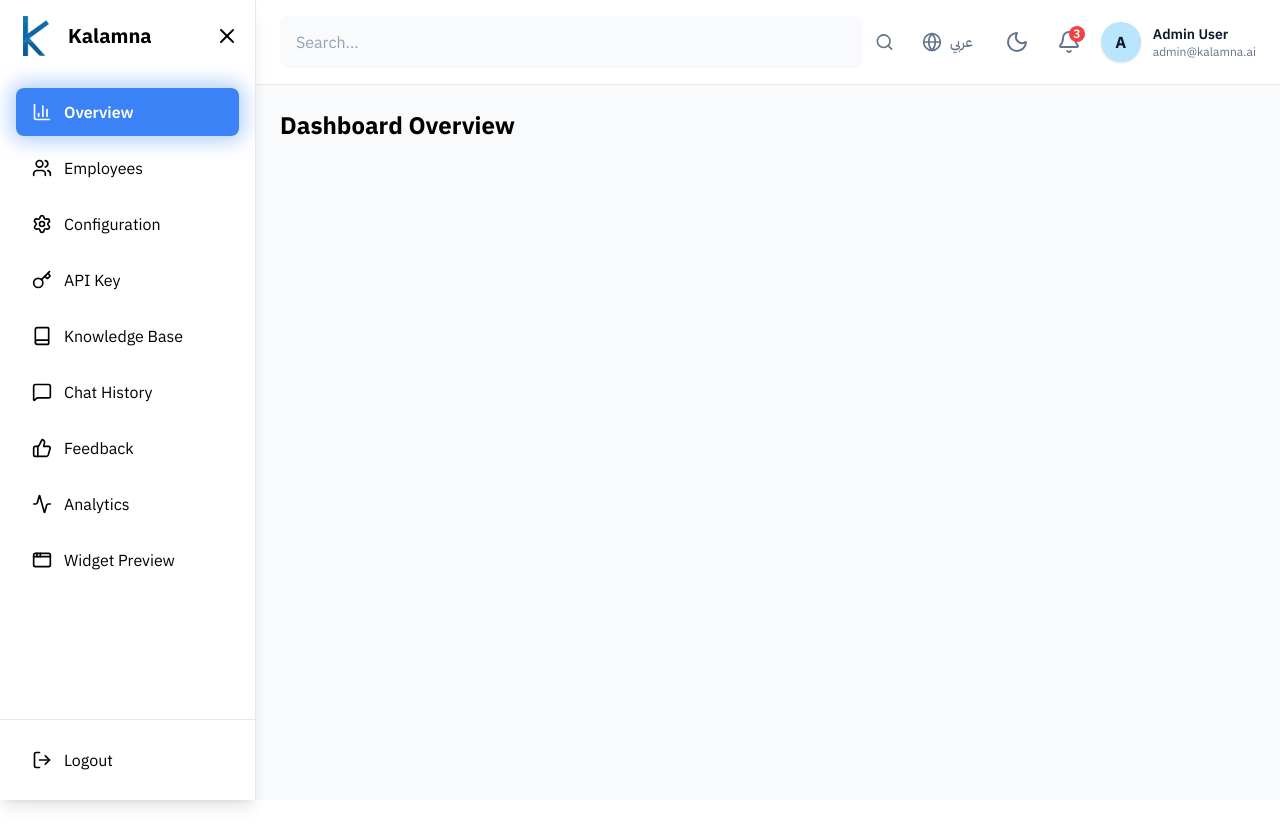
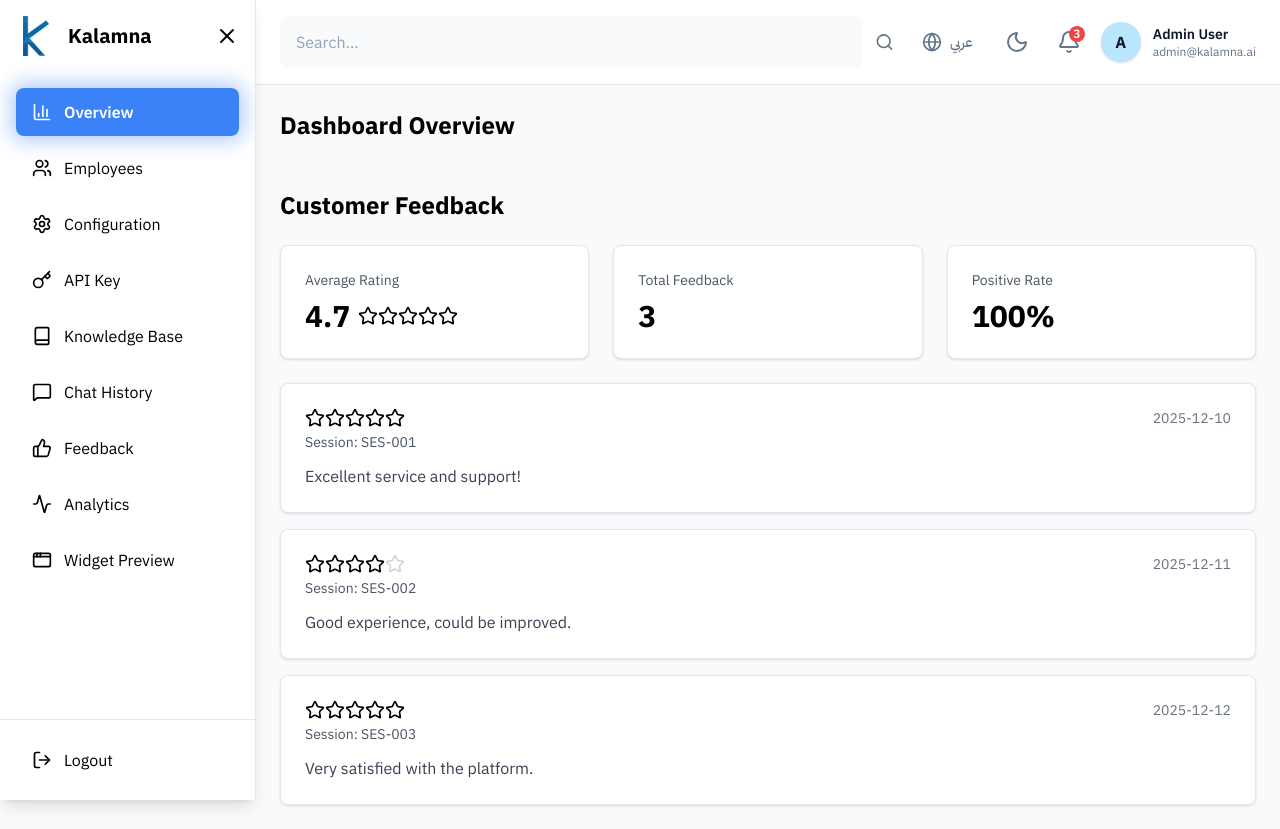
Before and after one commit to Kalamna/Kalamna-Dashboard, a React (Vite) app: page /dashboard in a window 1280 px wide. Before the commit the page ends 800 px from the top, so only its background shows below. Built offline with nearby package versions, Linux system fonts and the light colour scheme.

Commit message:
add feedback page

```diff
--- a/src/App.tsx
+++ b/src/App.tsx
@@ -4,7 +4,7 @@ import { DashboardPage } from "./pages/dashboard/DashboardPage";
 import EmployeesPage from "./pages/employees/EmployeesPage";
 import { KnowledgeBasePage } from "./pages/knowledge-base/KnowledgeBasePage";
 import { ChatHistoryPage } from "./pages/chat-history/ChatHistoryPage";
-import { FeedbackPage } from "./pages/feedback/FeedbackPage";
+import FeedbackPage from "./pages/feedback/FeedbackPage";
 import { AnalyticsPage } from "./pages/analytics/AnalyticsPage";
 import { WidgetPage } from "./pages/widget/WidgetPage";
 import { SettingsPage } from "./pages/settings/SettingsPage";
--- a/src/pages/dashboard/DashboardPage.tsx
+++ b/src/pages/dashboard/DashboardPage.tsx
@@ -1,5 +1,153 @@
+import React, { useState } from "react";
+import { Star } from "lucide-react";
+import { useTranslation } from "react-i18next";
 import { OverviewSection } from "../../components/overview/OverviewSection";
 
+interface Feedback {
+  id: number;
+  sessionId: string;
+  rating: number;
+  comment: string;
+  date: string;
+}
+
 export const DashboardPage = () => {
-  return <OverviewSection />;
+  const { t } = useTranslation();
+  const [feedbacks] = useState<Feedback[]>([
+    {
+      id: 1,
+      sessionId: "SES-001",
+      rating: 5,
+      comment: "Excellent service and support!",
+      date: "2025-12-10",
+    },
+    {
+      id: 2,
+      sessionId: "SES-002",
+      rating: 4,
+      comment: "Good experience, could be improved.",
+      date: "2025-12-11",
+    },
+    {
+      id: 3,
+      sessionId: "SES-003",
+      rating: 5,
+      comment: "Very satisfied with the platform.",
+      date: "2025-12-12",
+    },
+  ]);
+
+  const averageRating =
+    feedbacks.reduce((acc, f) => acc + f.rating, 0) / feedbacks.length || 0;
+
+  const positiveRate =
+    (feedbacks.filter((f) => f.rating >= 4).length / feedbacks.length) * 100 ||
+    0;
+
+  return (
+    <div className="space-y-12">
+      {/* Overview Section */}
+      <OverviewSection />
+
+      {/* Feedback Section */}
+      <div className="space-y-6">
+        <h2 className="text-2xl font-bold text-text-color-specific dark:text-white">
+          {t("customerFeedback", "Customer Feedback")}
+        </h2>
+
+        {/* Stats Cards */}
+        <div className="grid grid-cols-1 md:grid-cols-3 gap-6">
+          <StatCard
+            title={t("averageRating", "Average Rating")}
+            value={averageRating.toFixed(1)}
+          >
+            <StarRating rating={Math.round(averageRating)} />
+          </StatCard>
+
+          <StatCard
+            title={t("totalFeedback", "Total Feedback")}
+            value={feedbacks.length}
+          />
+
+          <StatCard
+            title={t("positiveRate", "Positive Rate")}
+            value={`${positiveRate.toFixed(0)}%`}
+          />
+        </div>
+
+        {/* Feedback List */}
+        <div className="space-y-4">
+          {feedbacks.map((feedback) => (
+            <div
+              key={feedback.id}
+              className="bg-white dark:bg-gray-800 p-6 rounded-lg shadow-sm border border-gray-200 dark:border-gray-700"
+            >
+              {/* Header */}
+              <div className="flex justify-between items-start mb-3">
+                <div>
+                  <StarRating rating={feedback.rating} />
+                  <p className="text-sm text-gray-600 dark:text-secondary mt-1">
+                    Session: {feedback.sessionId}
+                  </p>
+                </div>
+                <span className="text-sm text-gray-500 dark:text-secondary">
+                  {feedback.date}
+                </span>
+              </div>
+
+              {/* Comment */}
+              <p className="text-gray-700 dark:text-secondary">
+                {feedback.comment}
+              </p>
+            </div>
+          ))}
+        </div>
+      </div>
+    </div>
+  );
 };
+
+/* ========================
+   Reusable Components
+======================== */
+
+function StatCard({
+  title,
+  value,
+  children,
+}: {
+  title: string;
+  value: string | number;
+  children?: React.ReactNode;
+}) {
+  return (
+    <div className="bg-white dark:bg-gray-800 p-6 rounded-lg shadow-sm border border-gray-200 dark:border-gray-700">
+      <p className="text-sm text-gray-600 dark:text-secondary mb-2">
+        {title}
+      </p>
+      <div className="flex items-center gap-2">
+        <p className="text-3xl font-bold text-text-color-specific dark:text-white">
+          {value}
+        </p>
+        {children}
+      </div>
+    </div>
+  );
+}
+
+function StarRating({ rating }: { rating: number }) {
+  return (
+    <div className="flex">
+      {[...Array(5)].map((_, i) => (
+        <Star
+          key={i}
+          className={`w-5 h-5 ${
+            i < rating
+              ? "text-warning fill-warning"
+              : "text-gray-300 dark:text-gray-600"
+          }`}
+        />
+      ))}
+    </div>
+  );
+}
--- a/src/pages/feedback/FeedbackPage.tsx
+++ b/src/pages/feedback/FeedbackPage.tsx
@@ -1,5 +1,153 @@
-import { FeedbackSection } from "../../components/feedback/FeedbackSection";
+import React, { useState } from "react";
+import { Star } from "lucide-react";
+import { useTranslation } from "react-i18next";
 
-export const FeedbackPage = () => {
-  return <FeedbackSection />;
-};
+interface Feedback {
+  id: number;
+  sessionId: string;
+  rating: number;
+  comment: string;
+  date: string;
+}
+
+interface FeedbackPageProps {
+  feedbacks?: Feedback[];
+}
+
+export default function FeedbackPage({ feedbacks: initialFeedbacks }: FeedbackPageProps) {
+  const { t } = useTranslation();
+  const [feedbacks] = useState<Feedback[]>(
+    initialFeedbacks || [
+      {
+        id: 1,
+        sessionId: "SES-001",
+        rating: 5,
+        comment: "Excellent service and support!",
+        date: "2025-12-10",
+      },
+      {
+        id: 2,
+        sessionId: "SES-002",
+        rating: 4,
+        comment: "Good experience, could be improved.",
+        date: "2025-12-11",
+      },
+      {
+        id: 3,
+        sessionId: "SES-003",
+        rating: 5,
+        comment: "Very satisfied with the platform.",
+        date: "2025-12-12",
+      },
+    ]
+  );
+
+  const averageRating =
+    feedbacks.reduce((acc, f) => acc + f.rating, 0) / feedbacks.length || 0;
+
+  const positiveRate =
+    (feedbacks.filter((f) => f.rating >= 4).length / feedbacks.length) * 100 ||
+    0;
+
+  return (
+    <div className="space-y-6">
+      {/* Page Title */}
+      <h2 className="text-2xl font-bold text-text-color-specific dark:text-white">
+        {t("customerFeedback", "Customer Feedback")}
+      </h2>
+
+      {/* Stats Cards */}
+      <div className="grid grid-cols-1 md:grid-cols-3 gap-6">
+        <StatCard
+          title={t("averageRating", "Average Rating")}
+          value={averageRating.toFixed(1)}
+        >
+          <StarRating rating={Math.round(averageRating)} />
+        </StatCard>
+
+        <StatCard
+          title={t("totalFeedback", "Total Feedback")}
+          value={feedbacks.length}
+        />
+
+        <StatCard
+          title={t("positiveRate", "Positive Rate")}
+          value={`${positiveRate.toFixed(0)}%`}
+        />
+      </div>
+
+      {/* Feedback List */}
+      <div className="space-y-4">
+        {feedbacks.map((feedback) => (
+          <div
+            key={feedback.id}
+            className="bg-white dark:bg-gray-800 p-6 rounded-lg shadow-sm border border-gray-200 dark:border-gray-700"
+          >
+            {/* Header */}
+            <div className="flex justify-between items-start mb-3">
+              <div>
+                <StarRating rating={feedback.rating} />
+                <p className="text-sm text-gray-600 dark:text-secondary mt-1">
+                  Session: {feedback.sessionId}
+                </p>
+              </div>
+              <span className="text-sm text-gray-500 dark:text-secondary">
+                {feedback.date}
+              </span>
+            </div>
+
+            {/* Comment */}
+            <p className="text-gray-700 dark:text-secondary">
+              {feedback.comment}
+            </p>
+          </div>
+        ))}
+      </div>
+    </div>
+  );
+}
+
+/* ========================
+   Reusable Components
+======================== */
+
+function StatCard({
+  title,
+  value,
+  children,
+}: {
+  title: string;
+  value: string | number;
+  children?: React.ReactNode;
+}) {
+  return (
+    <div className="bg-white dark:bg-gray-800 p-6 rounded-lg shadow-sm border border-gray-200 dark:border-gray-700">
+      <p className="text-sm text-gray-600 dark:text-secondary mb-2">
+        {title}
+      </p>
+      <div className="flex items-center gap-2">
+        <p className="text-3xl font-bold text-text-color-specific dark:text-white">
+          {value}
+        </p>
+        {children}
+      </div>
+    </div>
+  );
+}
+
+function StarRating({ rating }: { rating: number }) {
+  return (
+    <div className="flex">
+      {[...Array(5)].map((_, i) => (
+        <Star
+          key={i}
+          className={`w-5 h-5 ${
+            i < rating
+              ? "text-warning fill-warning"
+              : "text-gray-300 dark:text-gray-600"
+          }`}
+        />
+      ))}
+    </div>
+  );
+}
```
Also changed, not shown: 1 other file (tests, documents, lock files or other folders).
